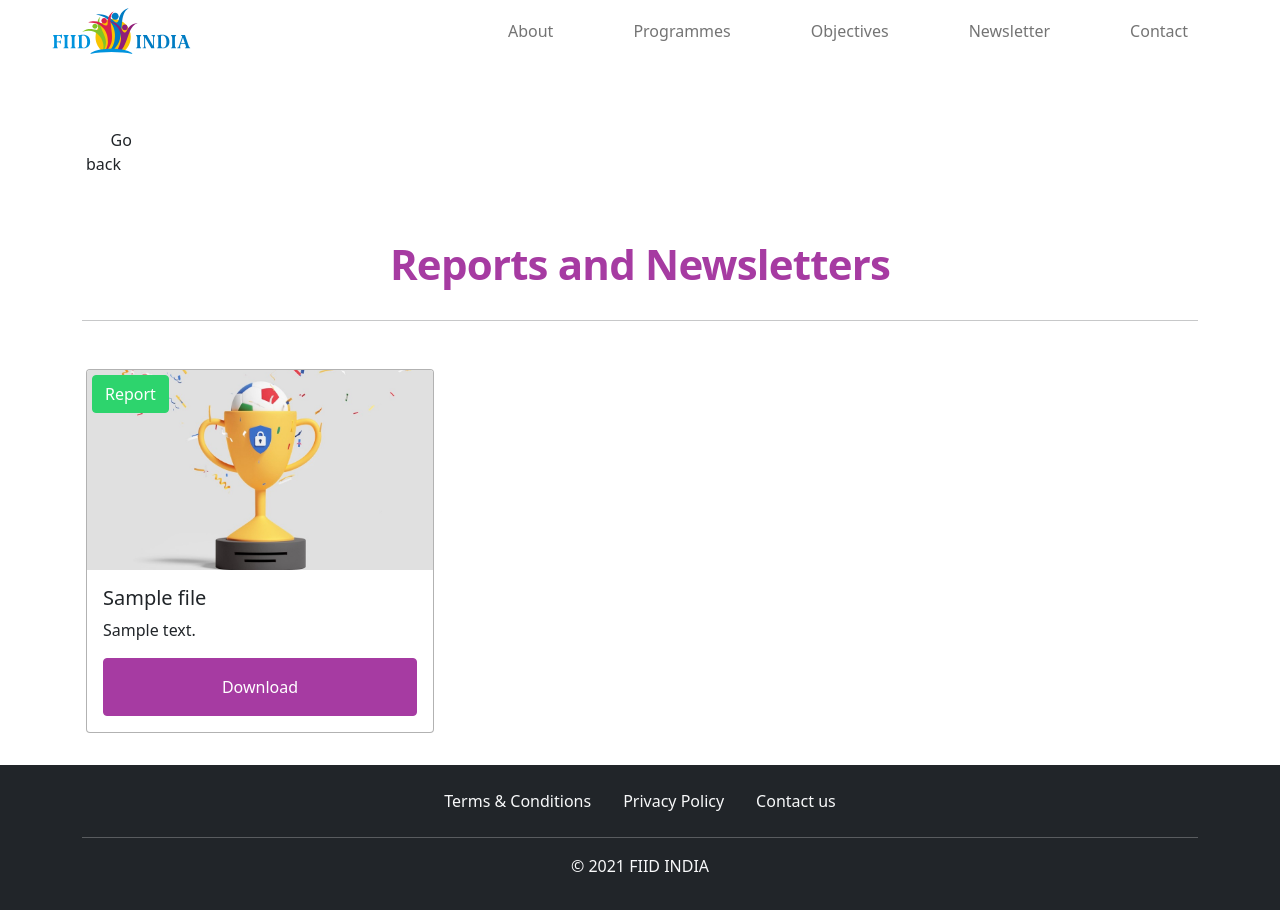
After one commit to FIID-India/FIID-India-website, a Django app: page /files/ in a window 1280 px wide. The commit adds this page. Run offline with Django 3.2, Linux system fonts and the light colour scheme; tables that the repository leaves empty hold one stand-in row (values such as "Sample post"); some libraries are stand-ins or nearby versions; some web fonts are replaced.

Commit message:
Created newsletter and reports page as file page. made changes in other style files, home.html and base.html files

```diff
--- /dev/null
+++ b/fiid_india_pages/templates/fiid_india_pages/files.html
@@ -0,0 +1,40 @@
+{% extends "base.html" %}
+{% block sectiontitle %}Reports and Newsletters{% endblock %}
+{% block content %}
+{% load static %}
+
+<section class="container">
+    <div class="row section">
+
+      {% if files %}
+        {% for item in files %}
+        <div class="col-md-4 col-xxl-3 p-3">
+          <div class="card">
+            <div class="type">
+              <button class="btn btn-secondary shadow-none" onclick="RedirectTo('#')">{{item.file_type}}</button>
+            </div>
+            {% if item.file_type == 'Report' %}
+            <img src="{% static 'files-page/images/report.jpg' %}" class="card-img-top" alt="...">
+            {% elif item.file_type == 'Newsletter' %}
+            <img src="{% static 'files-page/images/newsletter.jpg' %}" class="card-img-top" alt="...">
+            {% else %}
+            <img src="{% static 'files-page/images/other.jpg' %}" class="card-img-top" alt="...">
+            {% endif %}
+            <div class="card-body">
+              <h5 class="card-title">{{item.title}}</h5>
+              <div style="max-height: 85px; overflow: auto;">
+                <p class="card-text">
+                  {{item.message}}
+                </p>
+              </div>
+              <button class="btn btn-primary shadow-none mt-3" style="width: 100%;" type="button" onclick="RedirectTo('{{item.file.url}}')">Download</button>
+            </div>
+          </div>
+        </div>
+        {% endfor %}
+      {% endif %}
+
+    </div>
+  </section>
+
+{% endblock %}
--- a/fiid_india_pages/templates/fiid_india_pages/home.html
+++ b/fiid_india_pages/templates/fiid_india_pages/home.html
@@ -114,7 +114,7 @@
         <div class="row section">
           <div class="col-md-7 order-md-2 section-writings">
             <h2 class="section-heading">Reports & <span class="text-pop">Newsletters</span></h2>
-            <p class="lead">To get newsletters & reports through email subscribe using the form below. To view and download the old reports and newsletters <a href="">click here</a></p>
+            <p class="lead">To get newsletters & reports through email subscribe using the form below. To view and download the old reports and newsletters <a href="{{filesPage}}">click here</a></p>
             <form method="POST" enctype="multipart/form-data">
             {% csrf_token %}
               <div class="report-form">
--- a/fiid_india_pages/urls.py
+++ b/fiid_india_pages/urls.py
@@ -9,4 +9,5 @@ urlpatterns = [
     path('programmes/', views.programmes_page_view, name="programmes-page"),
     path('objectives/', views.objectives_page_view, name="objectives-page"),
     path('contact/', views.contact_page_view, name="contact-page"),
+    path('files/', views.file_page_view, name="files-page"),
 ]
--- a/fiid_india_pages/views.py
+++ b/fiid_india_pages/views.py
@@ -1,3 +1,4 @@
+from pyexpat import model
 from django.shortcuts import render
 from . import models
 from . import forms
@@ -113,3 +114,9 @@ def contact_page_view(request):
 
     context["form"] = form
     return render(request, "fiid_india_pages/contact.html", context)
+
+def file_page_view(request):
+    context={}
+    files = models.File.objects.all().order_by('-id')
+    context["files"] = files
+    return render(request, "fiid_india_pages/files.html", context)
--- /dev/null
+++ b/static/files-page/scss/style.css
@@ -0,0 +1,95 @@
+.goback {
+  margin: 8rem 0 0 0;
+}
+
+.goback p {
+  margin-bottom: 0;
+  font-weight: 500;
+  cursor: pointer;
+  width: 85px;
+}
+
+.section {
+  padding: 1rem 0;
+}
+
+.section-heading {
+  font-weight: 650;
+  line-height: 2rem;
+  letter-spacing: -.05rem;
+  padding-bottom: 0.5rem;
+  margin-bottom: 0;
+  color: #A63BA2;
+  line-height: 0;
+  padding: 3rem 0 1rem 0;
+}
+
+.btn-primary {
+  color: #fff;
+  font-weight: 400;
+  padding: 1rem 0.75rem;
+  background-color: #A63BA2;
+  border-color: #A63BA2;
+}
+
+.btn-primary:hover {
+  background-color: #901E78;
+  border-color: #901E78;
+}
+
+.card-img, .card-img-top {
+  border-top-left-radius: calc(0.25rem - 1px);
+  border-top-right-radius: calc(0.25rem - 1px);
+  height: 200px;
+  -o-object-fit: cover;
+     object-fit: cover;
+}
+
+@media only screen and (max-width: 767px) {
+  .card-img, .card-img-top {
+    min-height: 220px;
+    max-height: 300px;
+  }
+}
+
+.type {
+  font-size: 3rem;
+  position: absolute;
+  font-size: 18px;
+  cursor: pointer;
+  top: 5px;
+  left: 5px;
+}
+
+.type .btn {
+  color: #fff;
+  font-weight: 400;
+  background-color: #2dd46d;
+  border-color: #2dd46d;
+}
+
+.type .btn:hover {
+  background-color: #2dd46d;
+  border-color: #2dd46d;
+}
+
+.card {
+  border: 1px solid rgba(7, 7, 7, 0.308);
+}
+
+/* RESPONSIVE CSS
+-------------------------------------------------- */
+@media (min-width: 768px) {
+  .section-heading {
+    font-size: 42px;
+    line-height: 3rem;
+    padding-bottom: 1rem;
+  }
+}
+
+@media (min-width: 62em) {
+  .section-heading {
+    margin-top: 1rem;
+  }
+}
+/*# sourceMappingURL=style.css.map */
--- /dev/null
+++ b/static/files-page/scss/style.scss
@@ -0,0 +1,91 @@
+$base-color: #A63BA2;
+$base-hover-color:#901E78;
+
+.goback{
+    margin: 8rem 0 0 0;
+    p{
+      margin-bottom: 0;
+      font-weight: 500;
+      cursor: pointer;
+      width: 85px;
+    }
+}
+
+.section{
+  padding: 1rem 0;
+}
+
+.section-heading {
+  font-weight: 650;
+  line-height: 2rem;
+  letter-spacing: -.05rem;
+  padding-bottom: 0.5rem;
+  margin-bottom: 0;
+  color: $base-color;
+  line-height: 0;
+  padding: 3rem 0 1rem 0;
+}
+
+
+  .btn-primary {
+    color: #fff;
+    font-weight: 400;
+    padding: 1rem 0.75rem;
+    background-color: $base-color;
+    border-color: $base-color;
+    &:hover{
+      background-color: $base-hover-color;
+      border-color: $base-hover-color;
+    }
+  }
+
+  .card-img, .card-img-top {
+    border-top-left-radius: calc(0.25rem - 1px);
+    border-top-right-radius: calc(0.25rem - 1px);
+    height: 200px;
+    object-fit: cover;
+    @media only screen and (max-width: 767px) {
+      min-height: 220px;
+      max-height: 300px;
+    }
+  }
+
+  .type{
+    font-size: 3rem;
+    position: absolute;
+    font-size: 18px;
+    cursor: pointer;
+    top: 5px;
+    left: 5px;
+    .btn{
+      color: #fff;
+      font-weight: 400;
+      background-color: #2dd46d;;
+      border-color: #2dd46d;;
+      &:hover{
+        background-color: #2dd46d;;
+        border-color: #2dd46d;;
+      }
+    }
+  }
+
+  .card {
+    border: 1px solid rgba(7, 7, 7, 0.308);
+}
+
+
+  /* RESPONSIVE CSS
+-------------------------------------------------- */
+@media (min-width: 768px) {
+  .section-heading {
+    font-size: 42px;
+    line-height: 3rem;
+    padding-bottom: 1rem;
+  }
+}
+
+@media (min-width: 62em) {
+  .section-heading {
+    margin-top: 1rem;
+  }
+}
--- a/static/navbar/scss/style.css
+++ b/static/navbar/scss/style.css
@@ -44,4 +44,19 @@
     padding: 21px 0;
   }
 }
+
+/* CUSTOMIZE THE SCROLL BAR
+-------------------------------------------------- */
+::-webkit-scrollbar {
+  width: 10px;
+}
+
+::-webkit-scrollbar-track {
+  background: #f1f1f1;
+}
+
+::-webkit-scrollbar-thumb {
+  background: #9e9e9e;
+  border-radius: 2px;
+}
 /*# sourceMappingURL=style.css.map */
--- a/static/navbar/scss/style.scss
+++ b/static/navbar/scss/style.scss
@@ -46,3 +46,19 @@ $base-hover-color:#901E78;
       padding: 21px 0;
     }
   }
+
+
+  /* CUSTOMIZE THE SCROLL BAR
+-------------------------------------------------- */
+::-webkit-scrollbar {
+  width: 10px;
+}
+
+::-webkit-scrollbar-track {
+  background: #f1f1f1;
+}
+
+::-webkit-scrollbar-thumb {
+  background: rgb(158, 158, 158);
+  border-radius: 2px;
+}
--- a/templates/base.html
+++ b/templates/base.html
@@ -4,6 +4,7 @@
 {% url 'fiid-india-pages:programmes-page' as programmesPage %}
 {% url 'fiid-india-pages:objectives-page' as objectivesPage %}
 {% url 'fiid-india-pages:contact-page' as contactPage %}
+{% url 'fiid-india-pages:files-page' as filesPage %}
 <!doctype html>
 <html lang="en">
     <head>
@@ -31,6 +32,9 @@
     {% if request.path == contactPage %}
     <link rel="stylesheet" href="{% static 'contact-page/scss/style.css' %}">
     {% endif %}
+    {% if request.path == filesPage %}
+    <link rel="stylesheet" href="{% static 'files-page/scss/style.css' %}">
+    {% endif %}
     <link rel="stylesheet" href="{% static 'navbar/scss/style.css' %}">
 
     </head>
@@ -49,7 +53,7 @@
                 </div>
                 {% endfor %}
             {% endif %}
-            {% if request.path == aboutPage or request.path == programmesPage or request.path == objectivesPage or request.path == contactPage %}
+            {% if request.path == aboutPage or request.path == programmesPage or request.path == objectivesPage or request.path == contactPage or request.path == filesPage %}
             <div class="goback">
                 <div class="container">
                     <p class="ps-1" onclick="history.back()"><i class="fa-solid fa-angle-left pe-2"></i> Go back</p>
```
Also changed, not shown: static/home-page/scss/style.css (+0 -15 lines), static/home-page/scss/style.scss (+0 -16 lines), static/files-page/images/newsletter.jpg (added), static/files-page/images/other.jpg (added), static/files-page/images/report.jpg (added), 3 other files.
